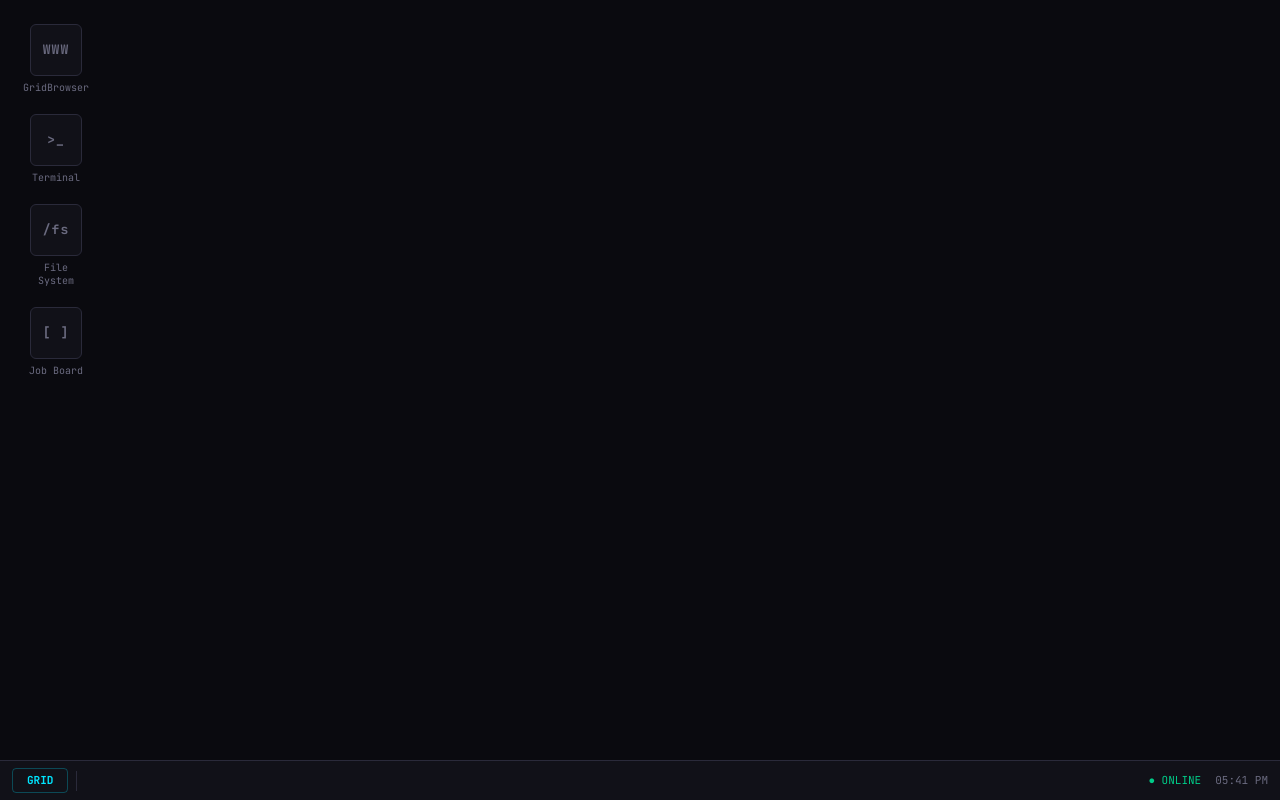
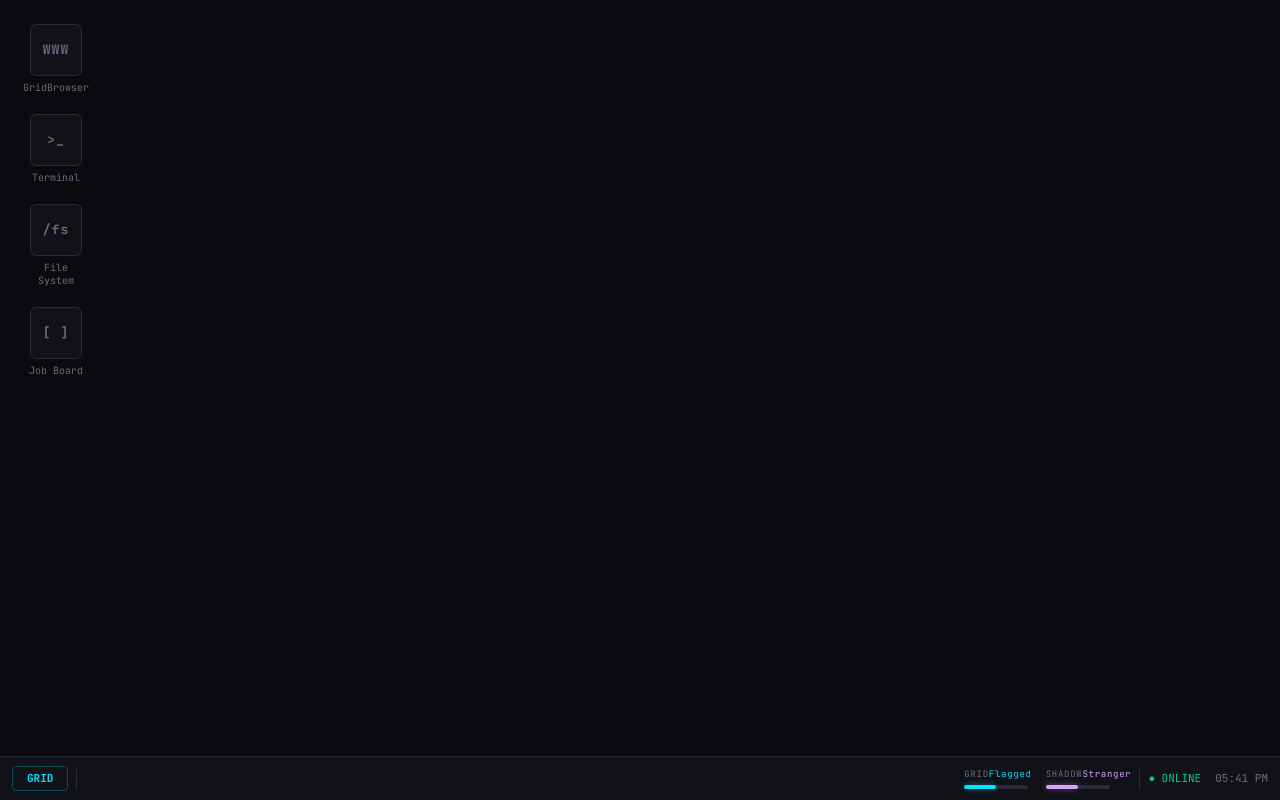
Before and after one commit to KuraiOKami/grid-os, a React (Vite) app: page /os in a window 1280 px wide. Built offline with nearby package versions, Linux system fonts and the light colour scheme.

Commit message:
feat: mount RepHUD in taskbar

```diff
--- a/src/pages/OSShell.tsx
+++ b/src/pages/OSShell.tsx
@@ -1,6 +1,7 @@
 import { useState, useEffect, useRef } from 'react'
 import GridBrowser from '@/apps/GridBrowser'
 import JobBoard    from '@/apps/JobBoard'
+import RepHUD      from '@/components/RepHUD'
 
 // ── types ────────────────────────────────────────────────────────────────────
 interface Win {
@@ -101,7 +102,7 @@ export default function OSShell() {
       </div>
 
       {/* ── Taskbar ── */}
-      <div style={{ height:40, background:C.surface, borderTop:`1px solid ${C.border}`,
+      <div style={{ height:44, background:C.surface, borderTop:`1px solid ${C.border}`,
         display:'flex', alignItems:'center', padding:'0 12px', gap:8, flexShrink:0 }}>
 
         <button style={{ padding:'3px 14px', fontSize:11, fontWeight:'bold',
@@ -112,6 +113,7 @@ export default function OSShell() {
 
         <div style={{ width:1, height:20, background:C.border }} />
 
+        {/* Open windows */}
         <div style={{ flex:1, display:'flex', gap:4 }}>
           {wins.map(w => (
             <button key={w.id} onClick={() => focusWin(w.id)}
@@ -125,6 +127,12 @@ export default function OSShell() {
           ))}
         </div>
 
+        {/* Rep HUD */}
+        <RepHUD />
+
+        <div style={{ width:1, height:20, background:C.border }} />
+
+        {/* Status + clock */}
         <div style={{ display:'flex', gap:14, fontSize:11, color:C.muted }}>
           <span style={{ color:C.success }}>● ONLINE</span>
           <span>{time}</span>
@@ -229,7 +237,7 @@ function OsWindow({ win, onClose, onFocus, onMove }:
         </span>
       </div>
 
-      {/* Body — stopPropagation so clicks here never bubble to the outer onMouseDown */}
+      {/* Body — stopPropagation so clicks never bubble to the outer onMouseDown */}
       <div
         onMouseDown={e => e.stopPropagation()}
         style={{ flex:1, overflow:'auto', display:'flex',
```
